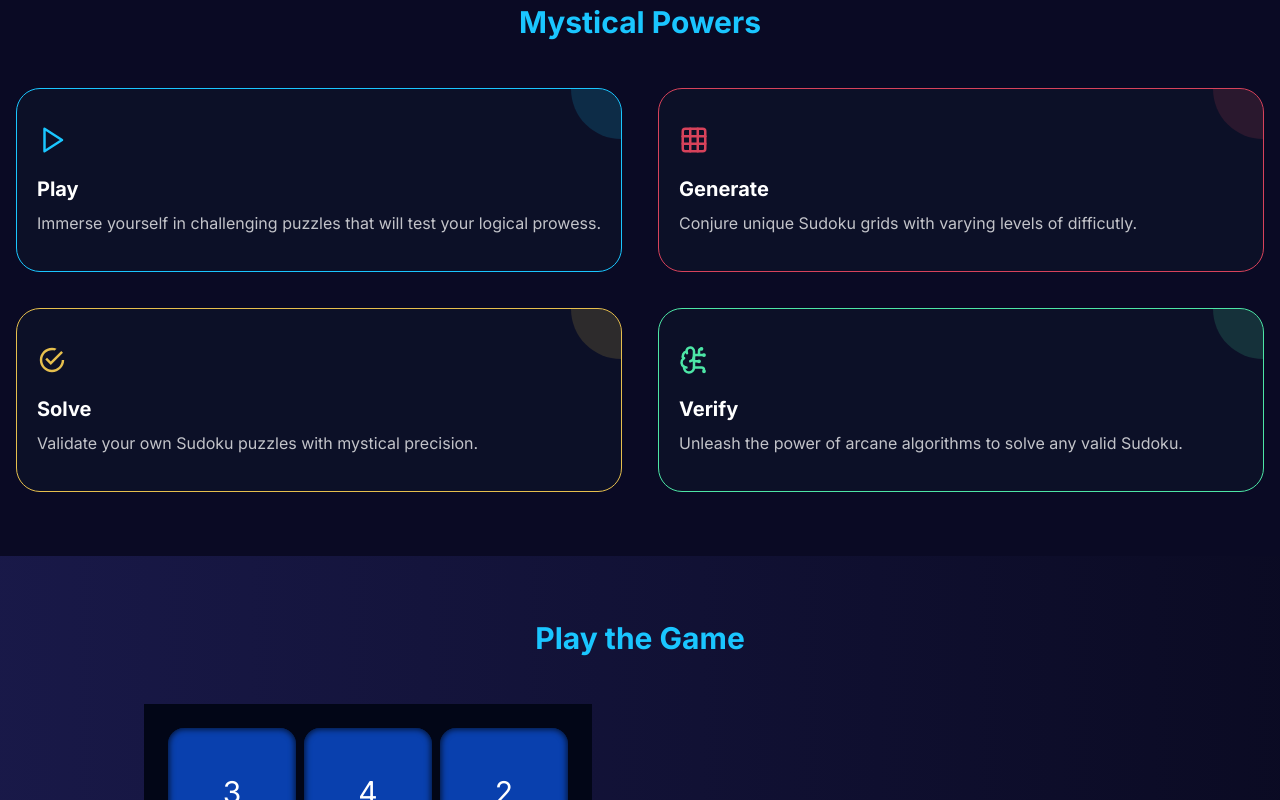
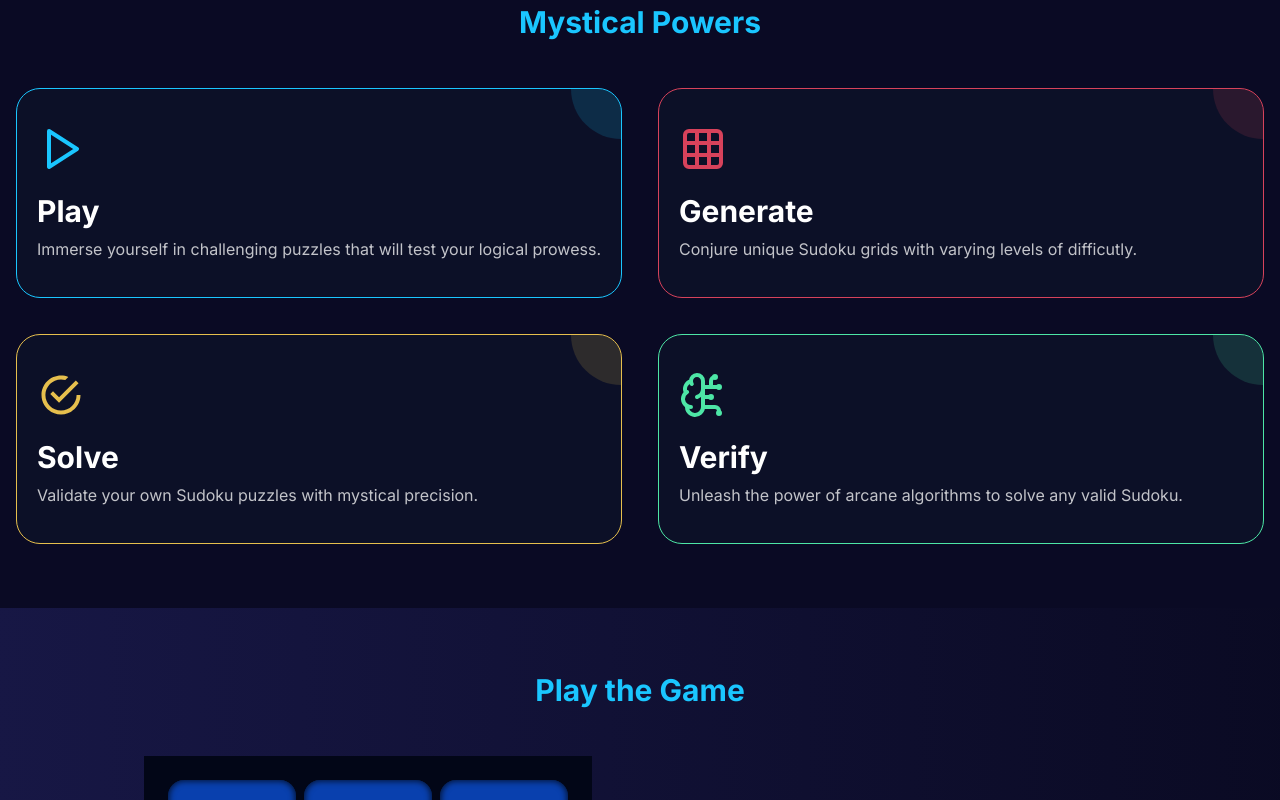
Before and after one commit to Neonsy/NextJS-MysticGrid, a Next.js app: page / in a window 1280 px wide. Shown: the part 860-1660 px from the top of the page. Built offline with nearby package versions, Linux system fonts and the light colour scheme; what fluid-tailwind would draw is missing.

Commit message:
HomePage: Basic mockup complete

```diff
--- a/src/app/globals.css
+++ b/src/app/globals.css
@@ -6,16 +6,17 @@
     :root {
         --bg-header: 222deg 45% 12%;
         --bg-features: 240deg 55% 9%;
-        --bg-footer: 240deg 56% 9%;
+        --bg-technologies: 240deg 45% 9%;
+        --bg-footer: 240deg 55% 9%;
 
-        --gradient-primary-l: 240deg 49% 19%;
-        --gradient-primary-r: 240deg 54% 9%;
-        --gradient-generate-l: 240deg 28% 16%;
-        --gradient-generate-r: 240deg 50% 20%;
-        --gradient-solve-l: 60deg 20% 20%;
-        --gradient-solve-r: 240deg 26% 11%;
+        --gradient-primary-l: 240deg 50% 18%;
+        --gradient-primary-r: 240deg 55% 9%;
+        --gradient-generate-l: 240deg 30% 18%;
+        --gradient-generate-r: 240deg 50% 18%;
+        --gradient-solve-l: 60deg 21% 18%;
+        --gradient-solve-r: 240deg 25% 12%;
         --gradient-verify-l: 208deg 20% 15%;
-        --gradient-verify-r: 134deg 26% 20%;
+        --gradient-verify-r: 134deg 25% 20%;
 
         --color-text: 0deg 100% 100%;
         --color-text-inverted: 0deg 100% 0%;
--- a/src/app/page.tsx
+++ b/src/app/page.tsx
@@ -1,6 +1,7 @@
 import Feature from '@/components/pages/home/feature';
 import Features from '@/components/pages/home/features';
 import Hero from '@/components/pages/home/hero';
+import Technologies from '@/components/pages/home/technologies';
 
 import { IoMdCheckmarkCircleOutline } from 'react-icons/io';
 import { LuBrainCircuit, LuGrid, LuPlay } from 'react-icons/lu';
@@ -41,6 +42,8 @@ export default function Home() {
                 icon={LuBrainCircuit}
                 direction='rtl'
             />
+
+            <Technologies />
         </>
     );
 }
--- a/src/components/infoCard/index.tsx
+++ b/src/components/infoCard/index.tsx
@@ -34,9 +34,9 @@ export default function InfoCard({ icon, title, description, type = 'primary' }:
 
     return (
         <div className={`${border} relative flex flex-col gap-y-2 rounded-3xl border ${bg ? 'bg-slate-900/50' : ''} px-5 py-9`}>
-            <Icons icon={icon} className={`mb-3 text-3xl ${text}`} />
+            <Icons icon={icon} className={`mb-3 text-5xl ${text}`} />
 
-            <p className='text-xl font-bold'>{title}</p>
+            <p className='text-3xl font-bold text-default'>{title}</p>
             <p className='opacity-75'>{description}</p>
 
             <div className={`$ info-card-blob absolute right-0 top-0 ${bg}`}></div>
--- /dev/null
+++ b/src/components/pages/home/technologies.tsx
@@ -0,0 +1,30 @@
+import Container from '@/components/container';
+import InfoCard from '@/components/infoCard';
+import { BiLogoTypescript } from 'react-icons/bi';
+import { FaReact } from 'react-icons/fa6';
+import { GiBearFace } from 'react-icons/gi';
+import { LuAtom } from 'react-icons/lu';
+import { MdAutoAwesomeMotion } from 'react-icons/md';
+import { RiNextjsFill, RiTailwindCssFill } from 'react-icons/ri';
+import { SiClerk } from 'react-icons/si';
+
+export default function Technologies() {
+    return (
+        <section id='technologies' className='bg-technologies py-12'>
+            <Container className='flex flex-col justify-center gap-y-9'>
+                <h2 className='text-center text-3xl font-bold text-primary'>Arcane Technologies</h2>
+
+                <div className='grid grid-cols-4 gap-9'>
+                    <InfoCard title='TypeScript' icon={BiLogoTypescript} />
+                    <InfoCard title='React' icon={FaReact} />
+                    <InfoCard title='NextJS' icon={RiNextjsFill} />
+                    <InfoCard title='Tailwind' icon={RiTailwindCssFill} />
+                    <InfoCard title='Motion' icon={MdAutoAwesomeMotion} />
+                    <InfoCard title='Clerk' icon={SiClerk} />
+                    <InfoCard title='Zustand' icon={GiBearFace} />
+                    <InfoCard title='Jotai' icon={LuAtom} />
+                </div>
+            </Container>
+        </section>
+    );
+}
--- a/tailwind.config.ts
+++ b/tailwind.config.ts
@@ -29,6 +29,7 @@ export default {
             backgroundColor: {
                 header: 'hsl(var(--bg-header) / <alpha-value>)',
                 features: 'hsl(var(--bg-features) / <alpha-value>)',
+                technologies: 'hsl(var(--bg-technologies) / <alpha-value>)',
                 footer: 'hsl(var(--bg-footer) / <alpha-value>)',
             },
             gradientColorStops: {
```
